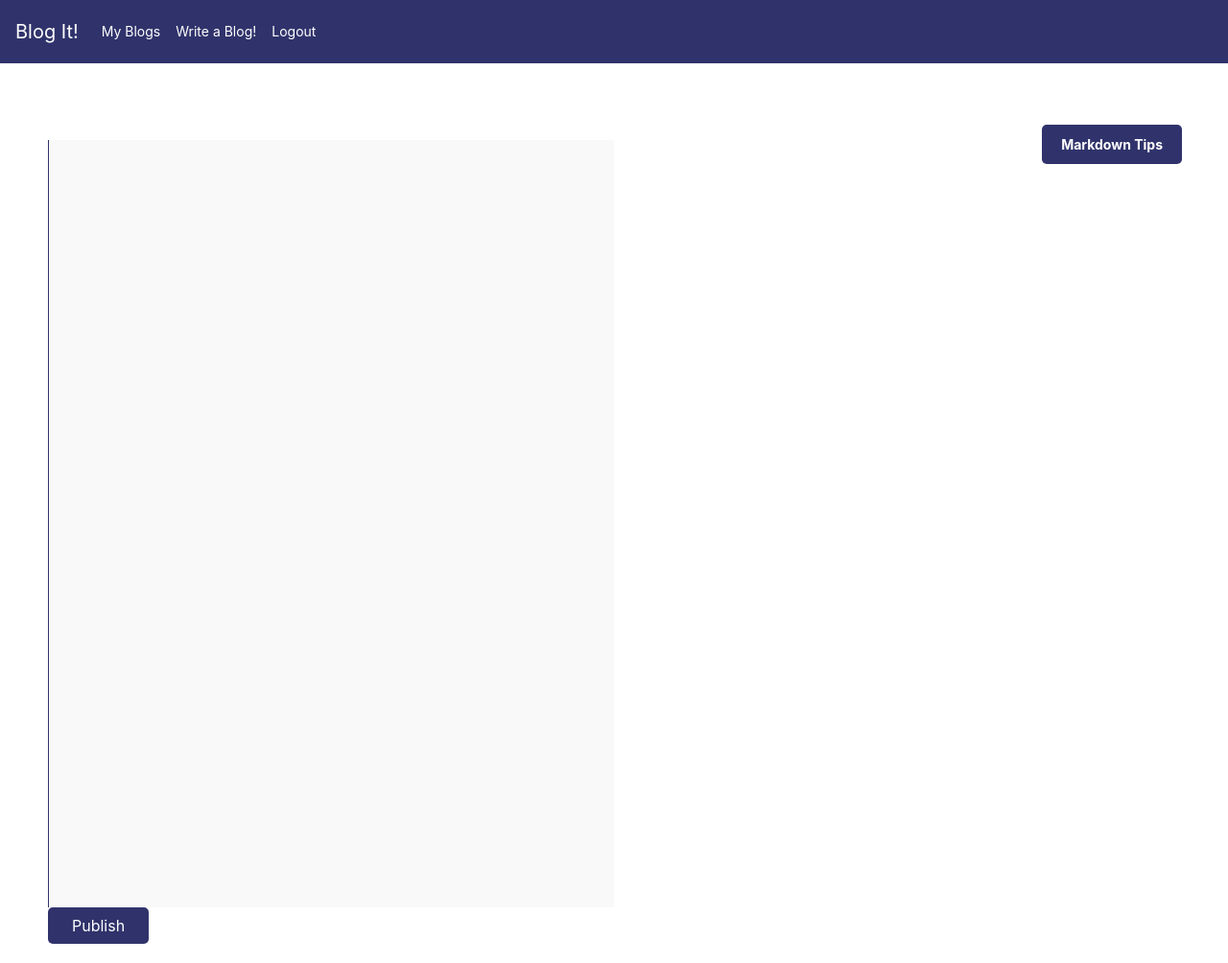
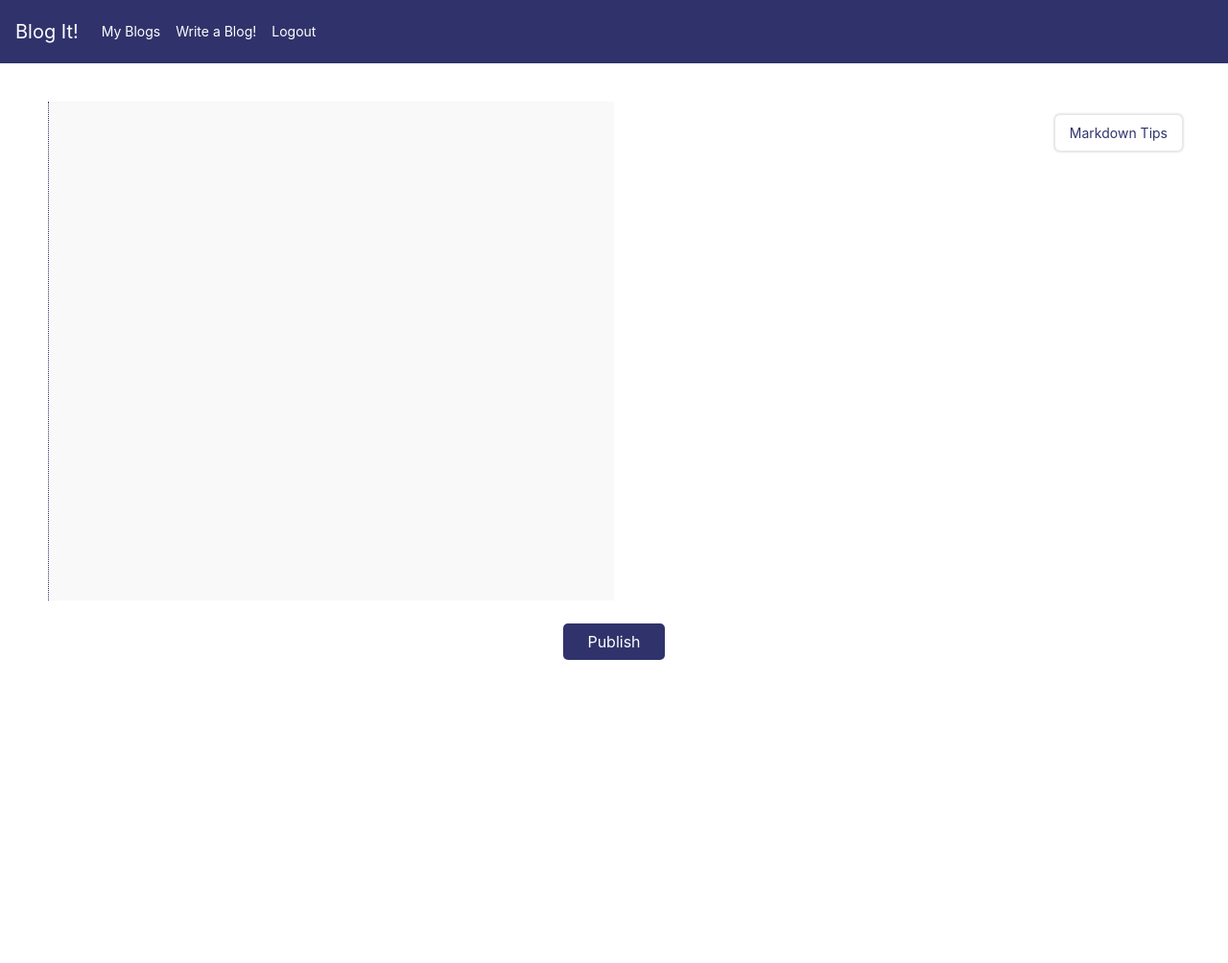
Before and after one commit to akshat0047/first-django-blog, a Django app: page /articles/create/ in a window 1280 px wide. Shown: the whole page at 96% size. After the commit the page ends 688 px from the top, so only its background shows below. Run offline with Django 3.2, Linux system fonts and the light colour scheme; a user stored in the database is signed in; data comes from the database, SQL or seed files in the repository; both versions use the stored data as it was after the commit; parts of the project's set-up code (start-up, migrations or seed data) failed here and were passed over; some libraries are stand-ins or nearby versions.

Commit message:
fix: add dynamic layout design and async markdown editor

````diff
--- a/Blog/apps/accounts/static/css/accounts.css
+++ b/Blog/apps/accounts/static/css/accounts.css
@@ -1,4 +1,7 @@
 /* Form Box CSS */
+body {
+    overflow: hidden;
+}
 
 h3{
     color: white;
--- /dev/null
+++ b/Blog/apps/articles/static/css/article_create.css
@@ -0,0 +1,160 @@
+body {
+    overflow: hidden;
+}
+
+/* Article Create */
+.blog-create-form {
+    position: relative;
+    margin: 20px 50px;
+    text-align: center;
+}
+
+.form-container-text {
+    background-color: #fff;
+    border-radius: 8px;
+    width: 100%;
+    display: flex;
+    justify-content: space-between;
+}
+
+.title-input {
+    display: block;
+    border: none !important;
+    font-size: 2em;
+    margin: 2vh 0;
+    width: 40vw;
+    padding: 0 20px;
+}
+.title-input:focus {
+    outline: none !important;
+}
+
+textarea, .preview {
+    width: 50%;
+    height: 65vh;
+    border: none;
+    outline: none;
+    font-size: 16px;
+    resize: none; /* Disable the expand symbol */
+    overflow-y: auto;
+    padding: 20px;
+    text-align: left;
+}
+.preview {
+    background: #f9f9f9;
+    border-left: 1px dotted #30336b;
+}
+
+.input-group {
+    margin-bottom: 20px;
+}
+
+input.form-control, textarea.form-control {
+    width: 100%;
+    padding: 12px;
+    font-size: 16px;
+    border: 1px solid #ddd;
+    border-radius: 5px;
+    background-color: #fafafa;
+    margin-top: 8px;
+}
+
+textarea.form-control {
+    height: 250px;
+    resize: none;
+}
+
+.create-button {
+    border: none !important;
+    background-color: #30336b !important;
+    color: white;
+    padding: 7px 25px;
+    border-radius: 5px;
+    margin-top: 3vh;
+}
+
+
+/* Help Button */
+.help-btn {
+    position: absolute;
+    top: 15vh;
+    right: 6vh;
+    padding: 8px 15px;
+    background: white ;
+    box-shadow: 0 0 2px 2px rgba(0, 0, 0, 0.1);
+    color: #30336b;
+    font-size: 14px;
+    border: none;
+    border-radius: 5px;
+    cursor: pointer;
+    z-index: 500;
+    transition: background 0.3s ease;
+}
+
+.help-btn:hover {
+    background: #30336b;
+    color: white;
+}
+
+/* Modal Styles */
+.modal {
+    position: fixed;
+    inset: 0;
+    background: rgba(0, 0, 0, 0.6);
+    display: none;
+    justify-content: center;
+    align-items: center;
+}
+
+.modal-content {
+    background: white;
+    padding: 5vh 2vw;
+    width: 60%;
+    height: auto;
+    border-radius: 8px;
+    box-shadow: 0 8px 16px rgba(0, 0, 0, 0.3);
+    animation: fadeIn 0.4s ease-in-out;
+}
+
+@keyframes fadeIn {
+    from { opacity: 0; transform: scale(0.95); }
+    to { opacity: 1; transform: scale(1); }
+}
+
+.modal-header {
+    display: flex;
+    justify-content: space-between;
+    align-items: center;
+    margin-bottom: 20px;
+}
+
+.modal-header h2 {
+    margin: 0;
+    font-size: 22px;
+}
+
+.close-btn {
+    background: transparent;
+    color: #444;
+    font-size: 20px;
+    border: none;
+    cursor: pointer;
+}
+
+.modal-content ul {
+    list-style-type: none;
+    padding-left: 0;
+    line-height: 1.8;
+}
+
+.modal-content li {
+    margin: 8px 0;
+    font-size: 16px;
+}
+
+.modal-content code {
+    background: #f4f4f4;
+    padding: 2px 6px;
+    border-radius: 4px;
+    font-size: 14px;
+}
--- a/Blog/apps/articles/static/css/articles.css
+++ b/Blog/apps/articles/static/css/articles.css
@@ -2,6 +2,7 @@
 .articles-container {
     position: relative;
     display: flex;
+    width: 100%;
     justify-content: center;
     align-items: center;
     margin: 5vh 0;
@@ -9,9 +10,9 @@
 
 /* Article List */
 .main-content {
-    max-width: 1200px;
+    max-width: 100%;
     margin: 0 auto;
-    padding: 20px;
+    padding: 8vh;
     font-family: 'Arial', sans-serif;
   }
 
@@ -31,6 +32,7 @@
     padding: 30px;
     border: #30336b solid 2px;
     transition: transform 0.2s ease, box-shadow 0.2s ease;
+    cursor: default;
   }
 
   .blog-card:hover {
@@ -145,166 +147,3 @@
         font-size: 16px;
     }
 }
-
-/* Article Create */
-.blog-create-form {
-    position: relative;
-    width: 100%;
-    margin: 20px 50px;
-}
-
-.form-container-create {
-    background-color: #fff;
-    border-radius: 8px;
-    width: 100%;
-    display: flex;
-    justify-content: space-between;
-}
-
-.title-input {
-    display: block;
-    border: none !important;
-    font-size: 2em;
-    margin-bottom: 3vh;
-    width: 40vw;
-    padding: 0 20px;
-}
-.title-input:active {
-    border: none !important;
-}
-
-
-textarea, .preview {
-    width: 50%;
-    height: 100vh;
-    border: none;
-    outline: none;
-    font-size: 16px;
-    resize: none; /* Disable the expand symbol */
-    overflow-y: auto;
-    padding: 20px;
-}
-.preview {
-    background: #f9f9f9;
-    border-left: 1px solid #30336b;
-}
-
-.input-group {
-    margin-bottom: 20px;
-}
-
-label {
-    font-size: 16px;
-    font-weight: bold;
-    margin-bottom: 8px;
-    display: block;
-}
-
-input.form-control, textarea.form-control {
-    width: 100%;
-    padding: 12px;
-    font-size: 16px;
-    border: 1px solid #ddd;
-    border-radius: 5px;
-    background-color: #fafafa;
-    margin-top: 8px;
-}
-
-textarea.form-control {
-    height: 250px;
-    resize: none;
-}
-
-.create-button {
-    border: none !important;
-    background-color: #30336b !important;
-    color: white;
-    padding: 7px 25px;
-    border-radius: 5px;
-}
-
-
-/* Help Button */
-.help-btn {
-    position: absolute;
-    top: 3vh;
-    right: 6vh;
-    padding: 10px 20px;
-    background: #30336b ;
-    color: white;
-    font-size: 14px;
-    font-weight: bold;
-    border: none;
-    border-radius: 5px;
-    cursor: pointer;
-    z-index: 500;
-    transition: background 0.3s ease;
-}
-
-.help-btn:hover {
-    background: #30336b;
-}
-
-/* Modal Styles */
-.modal {
-    position: fixed;
-    inset: 0;
-    background: rgba(0, 0, 0, 0.6);
-    display: none;
-    justify-content: center;
-    align-items: center;
-}
-
-.modal-content {
-    background: white;
-    padding: 30px 40px;
-    width: 60%;
-    max-height: 80%;
-    overflow-y: auto;
-    border-radius: 8px;
-    box-shadow: 0 8px 16px rgba(0, 0, 0, 0.3);
-    animation: fadeIn 0.4s ease-in-out;
-}
-
-@keyframes fadeIn {
-    from { opacity: 0; transform: scale(0.95); }
-    to { opacity: 1; transform: scale(1); }
-}
-
-.modal-header {
-    display: flex;
-    justify-content: space-between;
-    align-items: center;
-    margin-bottom: 20px;
-}
-
-.modal-header h2 {
-    margin: 0;
-    font-size: 22px;
-}
-
-.close-btn {
-    background: transparent;
-    color: #444;
-    font-size: 20px;
-    border: none;
-    cursor: pointer;
-}
-
-.modal-content ul {
-    list-style-type: none;
-    padding-left: 0;
-    line-height: 1.8;
-}
-
-.modal-content li {
-    margin: 8px 0;
-    font-size: 16px;
-}
-
-.modal-content code {
-    background: #f4f4f4;
-    padding: 2px 6px;
-    border-radius: 4px;
-    font-size: 14px;
-}
--- a/Blog/apps/articles/templates/articles/article_create.html
+++ b/Blog/apps/articles/templates/articles/article_create.html
@@ -1,4 +1,9 @@
 {% extends 'articles/_base.html' %}
+{% load static %}
+
+{% block header_css %}
+<link rel="stylesheet" href="{% static 'css/article_create.css' %}">
+{% endblock %}
 
 {% block article-body %}
   <!-- Help Button -->
@@ -22,9 +27,10 @@
             <li><b>Images:</b> <code>![alt text](image_url)</code></li>
             <li><b>Code:</b> Inline <code>`code`</code> or Block:
                 <pre>
-                  <code>```
-                        code block
-                        ```
+                  <code>
+                    ```
+                    code block
+                    ```
                 </code>
               </pre>
             </li>
@@ -39,7 +45,7 @@
     <div class="input-group">
       {{form.title}}
     </div>
-    <div class="form-container-create">
+    <div class="form-container-text">
       {{form.text}}
       <div class="preview" id="markdown-preview"></div>
     </div>
--- a/Blog/apps/articles/templates/articles/article_detail.html
+++ b/Blog/apps/articles/templates/articles/article_detail.html
@@ -13,7 +13,7 @@
     </div>
 
     <div class="article-body">
-        <p>{{ article.text }}</p>
+        <p>{{ article.text|safe }}</p>
     </div>
 </div>
 {% endblock %}
--- a/Blog/apps/articles/views.py
+++ b/Blog/apps/articles/views.py
@@ -4,6 +4,7 @@
 from django.utils import timezone
 from django.contrib.auth.decorators import login_required
 from django.http import JsonResponse
+from django.utils.safestring import mark_safe
 import markdown2
 
 @login_required
@@ -13,6 +14,7 @@
 
 def article_detail(request, pk):
     article = get_object_or_404(Post, pk=pk)
+    article.text = mark_safe(markdown2.markdown(article.text))
     return render(request, "articles/article_detail.html",{"article":article})
 
 @login_required
@@ -24,7 +26,7 @@
             article.author = request.user
             article.published_date = timezone.now()
             article.save()
-            return redirect('user_articles')
+            return redirect('articles:article_list')
     else:
         form = ArticleForm()
         return render(request ,"articles/article_create.html", {"form": form})
--- a/Blog/apps/home/templates/home/index.html
+++ b/Blog/apps/home/templates/home/index.html
@@ -8,8 +8,11 @@
         {% for blog in blogs %}
             <div class="blog-card">
                 <h3><a href="{% url 'articles:article_detail' blog.id %}">{{ blog.title }}</a></h3>
+                <div class="card-img">
+                    <img class="blog-card-img" src="https://placehold.co/600x400" alt="blog-image" />
+                </div>
                 <p>{{ blog.text|truncatewords:10 }}</p>
-                <p><small>Published on: {{ blog.published_date|date:"F d, Y" }}</small></p>
+                <p><small>{{ blog.published_date|date:"F d, Y" }}</small></p>
             </div>
         {% empty %}
             <p class="no-blogs">No blogs available at the moment. Check back later!</p>
````
Also changed, not shown: Blog/apps/home/static/css/home_sections.css (+38 -18 lines), Blog/Blog/..db.sqlite3.
